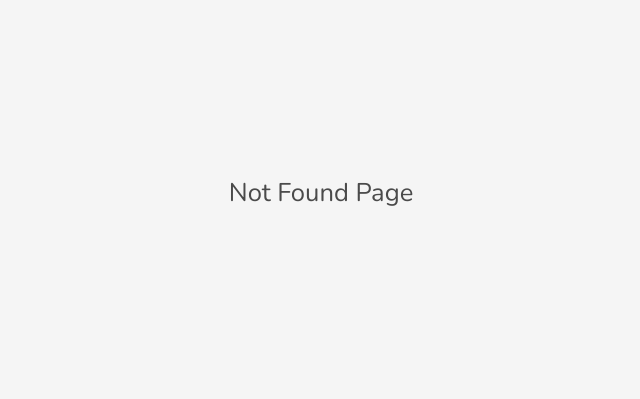
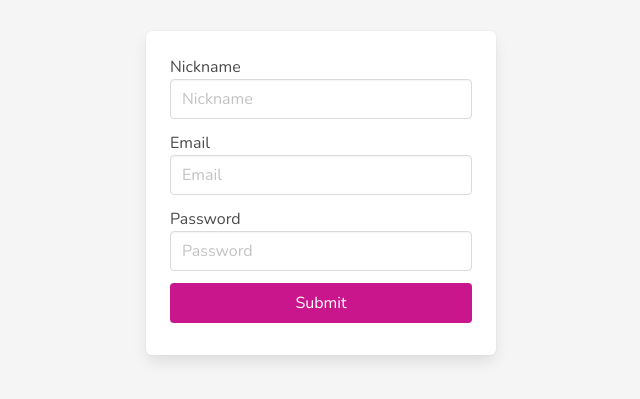
Before and after one commit to ninayeh/react-store, a React (Create React App) app: page /register in a window 1280 px wide. Before the commit this address had no page. Shown: the part 207-606 px from the top of the page, without its empty margins (319-959 px from the left). Built offline with nearby package versions, Linux system fonts and the light colour scheme.

Commit message:
Add register process

```diff
--- a/src/Router.js
+++ b/src/Router.js
@@ -2,6 +2,7 @@
 import { BrowserRouter, Switch, Route } from "react-router-dom"
 import App from 'pages/App'
 import Login from 'pages/Login'
+import Register from 'pages/Register'
 import NotFound from 'pages/NotFound'
 import Cart  from 'pages/Cart'
 
@@ -10,6 +11,7 @@
       <Switch>
         <Route path="/" component={App} exact />
         <Route path="/login" component={Login} />
+        <Route path="/register" component={Register} />
         <Route path="/cart" component={Cart} />
         <Route component={NotFound} />
 
--- /dev/null
+++ b/src/pages/Register.js
@@ -0,0 +1,101 @@
+import React from 'react'
+import axios from 'commons/axios'
+import { useForm } from 'react-hook-form'
+import { toast } from 'react-toastify';
+
+
+export default function Login(props) {
+  const { register, handleSubmit, errors} = useForm();
+
+  // 註冊邏輯
+  const onSubmit = async data => {
+    // 取得表單資料
+    console.log(data);
+    // 處理註冊邏輯
+    try {
+      const {nickname, email, password} = data;
+      const res = await axios.post('/auth/register', { nickname, email, password, type: 0 });
+      const jwToken = res.data;
+      console.log(jwToken);
+      // 拿到的 token 存在瀏覽器 local
+      global.auth.setToken(jwToken);
+      // 跳轉到首頁
+      props.history.push('/');
+      toast.success('Register Success');
+    } catch (error) {
+      const { message } = error.response.data;
+      toast.error(message);
+    }
+  };
+  // console.log(errors);
+
+  return (
+    <div className="login-wrapper">
+      <form className="box login-box" onSubmit={handleSubmit(onSubmit)}>
+      <div className="field">
+          <label className="lable">Nickname</label>
+          <div className="control">
+            <input
+              className={`input ${errors.email && 'is-danger'}`}
+              type="text"
+              placeholder="Nickname"
+              name="nickname"
+              ref={register({
+                required: 'Nickname is required',
+
+                })}
+            />
+            {errors.email && (
+              <p className="helper has-text-danger">{errors.email.message}</p>
+            )}
+          </div>
+        </div>
+        <div className="field">
+          <label className="lable">Email</label>
+          <div className="control">
+            <input
+              className={`input ${errors.email && 'is-danger'}`}
+              type="text"
+              placeholder="Email"
+              name="email"
+              ref={register({
+                required: 'password is required',
+                pattern: {
+                  value: /^([A-Za-z0-9_\-.])+@/,
+                  message: 'invalid email'
+                }
+                })}
+            />
+            {errors.email && (
+              <p className="helper has-text-danger">{errors.email.message}</p>
+            )}
+          </div>
+        </div>
+        <div className="field">
+          <label className="lable">Password</label>
+          <div className="control">
+            <input
+              className={`input ${errors.password && 'is-danger'}`}
+              type="password"
+              placeholder="Password"
+              name="password"
+              ref={register({
+                required: 'password is required',
+                minLength: {
+                  value: 6,
+                  message: 'cannot be less than 6 digits' }
+                })}
+            />
+            {errors.password && (
+              <p className="helper has-text-danger">
+              {errors.password.message}</p>
+            )}
+          </div>
+        </div>
+        <div className="control">
+          <button className="button is-fullwidth is-primary">Submit</button>
+        </div>
+      </form>
+    </div>
+  )
+};
```
